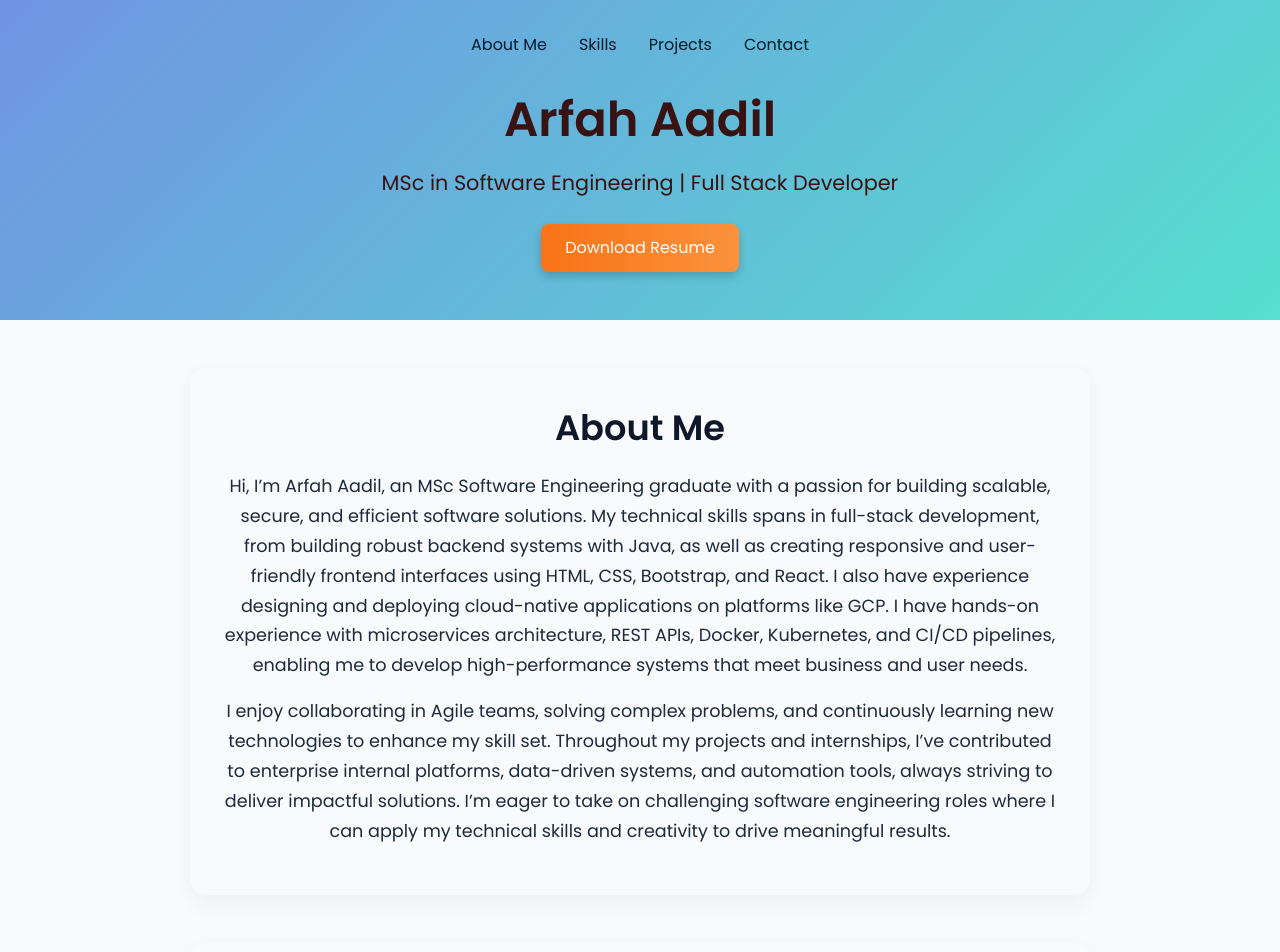
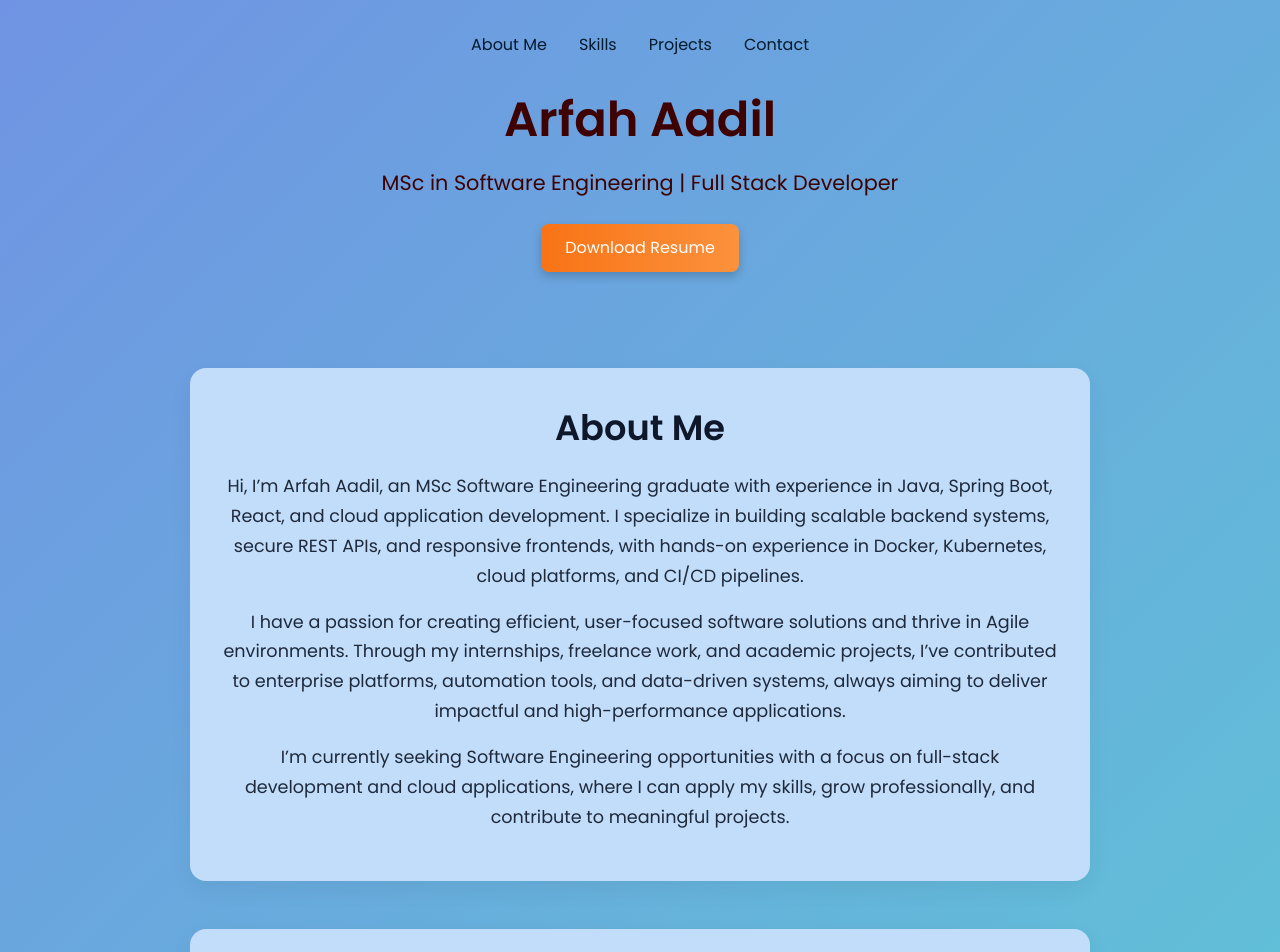
Before and after one commit to Arfah-Aadil/portfolio, a React (Create React App) app: page / in a window 1280 px wide. Shown: the top 952 px of the page. Built offline with nearby package versions, Linux system fonts and the light colour scheme.

Commit message:
Updated CSS of Portfolio

```diff
--- a/src/App.css
+++ b/src/App.css
@@ -1,7 +1,6 @@
 body {
   margin: 0;
   font-family: "Inter", "Segoe UI", Tahoma, Geneva, Verdana, sans-serif;
-  background-color: #fdfdfd;
   color: #1a1a1a;
   line-height: 1.6;
 }
--- a/src/components/About/About.css
+++ b/src/components/About/About.css
@@ -2,7 +2,7 @@
   max-width: 900px;
   margin: 3rem auto;
   padding: 2rem;
-  background-color: #f8fafc;
+  background-color: #c1ddf9;
   border-radius: 16px;
   box-shadow: 0 8px 25px rgba(0,0,0,0.05);
   text-align: center;
--- a/src/components/About/About.jsx
+++ b/src/components/About/About.jsx
@@ -5,20 +5,20 @@ function About() {
     <section className="about" id="about">
       <h2>About Me</h2>
       <p>
-        Hi, I’m Arfah Aadil, an MSc Software Engineering graduate with a passion for building scalable, secure,
-        and efficient software solutions. My technical skills spans in full-stack development, from building robust
-        backend systems with Java, as well as creating responsive and user-friendly frontend interfaces using
-        HTML, CSS, Bootstrap, and React. I also have experience designing and deploying cloud-native applications
-        on platforms like GCP. I have hands-on experience with microservices architecture, REST APIs, Docker,
-        Kubernetes, and CI/CD pipelines, enabling me to develop high-performance systems that meet business and
-        user needs.
+        Hi, I’m Arfah Aadil, an MSc Software Engineering graduate with experience in Java, Spring Boot, React,
+        and cloud application development. I specialize in building scalable backend systems, secure REST APIs,
+        and responsive frontends, with hands-on experience in Docker, Kubernetes, cloud platforms, and CI/CD
+        pipelines.
       </p>
       <p>
-       I enjoy collaborating in Agile teams, solving complex problems, and continuously learning new technologies
-       to enhance my skill set. Throughout my projects and internships, I’ve contributed to enterprise internal
-       platforms, data-driven systems, and automation tools, always striving to deliver impactful solutions.
-       I’m eager to take on challenging software engineering roles where I can apply my technical skills
-       and creativity to drive meaningful results.
+       I have a passion for creating efficient, user-focused software solutions and thrive in Agile environments.
+       Through my internships, freelance work, and academic projects, I’ve contributed to enterprise platforms,
+       automation tools, and data-driven systems, always aiming to deliver impactful and high-performance
+       applications.
+      </p>
+      <p>
+       I’m currently seeking Software Engineering opportunities with a focus on full-stack development and cloud
+       applications, where I can apply my skills, grow professionally, and contribute to meaningful projects.
       </p>
     </section>
   );
--- a/src/components/Contact/Contact.css
+++ b/src/components/Contact/Contact.css
@@ -1,14 +1,9 @@
 .contact {
-  background: linear-gradient(135deg, #7094e3, #56dfcf);
   padding: 2rem 0 3rem;
   text-align: center;
   color: rgb(57, 19, 19);
 }
 
-.contact:hover {
-  transform: translateY(-5px);
-  box-shadow: 0 12px 30px rgba(0,0,0,0.1);
-}
 
 .contact h2 {
   font-size: 2.2rem;
@@ -30,6 +25,6 @@
 }
 
 .contact a:hover {
-  color: #ba6324;;
+  color: #e57b30;;
   transform: scale(1.05);
 }
--- a/src/components/Header/Header.css
+++ b/src/components/Header/Header.css
@@ -1,8 +1,7 @@
 .header {
-  background: linear-gradient(135deg, #7094e3, #56dfcf);
   padding: 2rem 0 3rem;
   text-align: center;
-  color: rgb(57, 19, 19);
+  color: rgb(63, 2, 2);
 }
 
 .nav-bar {
@@ -26,7 +25,7 @@
   height: 2px;
   bottom: -4px;
   left: 0;
-  background: white;
+  background: rgb(194, 144, 37);
   transition: width 0.3s ease;
 }
 
@@ -51,7 +50,6 @@
   background: linear-gradient(90deg, #f97316, #fb923c);
   color: white;
   border-radius: 8px;
-  font-weight: 500;
   box-shadow: 0 4px 10px rgba(0,0,0,0.2);
   transition: transform 0.3s, box-shadow 0.3s, background 0.3s;
 }
--- a/src/components/Projects/Projects.css
+++ b/src/components/Projects/Projects.css
@@ -2,7 +2,7 @@
   max-width: 900px;
   margin: 3rem auto;
   padding: 2rem;
-  background-color: #f8fafc;
+  background-color: #c1ddf9;
   border-radius: 16px;
   box-shadow: 0 8px 25px rgba(0,0,0,0.05);
   text-align: center;
--- a/src/components/Skills/Skills.css
+++ b/src/components/Skills/Skills.css
@@ -2,7 +2,7 @@
   max-width: 900px;
   margin: 3rem auto;
   padding: 2rem;
-  background-color: #f8fafc;
+  background-color: #c1ddf9;
   border-radius: 16px;
   box-shadow: 0 8px 25px rgba(0,0,0,0.05);
   text-align: center;
--- a/src/index.css
+++ b/src/index.css
@@ -6,7 +6,7 @@
 
 body {
   font-family: 'Poppins', sans-serif;
-  background-color: #f9fafb;
+  background: linear-gradient(135deg, #7094e3, #56dfcf);
   color: #0f172a;
   line-height: 1.6;
 }
--- a/src/index.js
+++ b/src/index.js
@@ -1,4 +1,3 @@
-import React from "react";
 import ReactDOM from "react-dom/client";
 import App from "./App";
 import "./index.css";
```
Also changed, not shown: src/components/Contact/Contact.jsx (line endings or trailing spaces).
